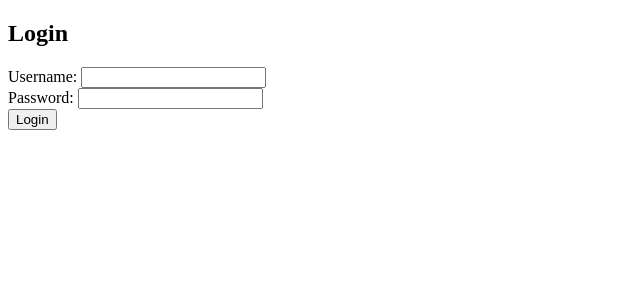
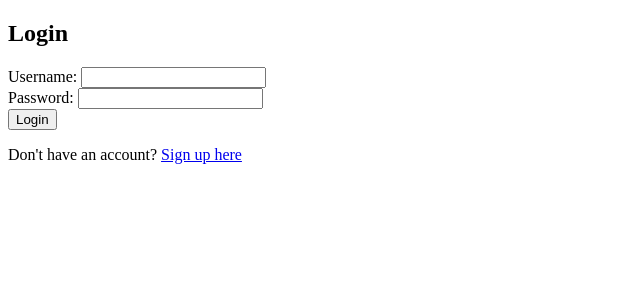
Before and after one commit to t0m0h1/SSD-2026-Assignment-1, a Flask app: template templates/login.html in a window 1280 px wide. Shown: the top 300 px of the page, without its empty margins (0-640 px from the left). Run offline with Flask 3, Linux system fonts and the light colour scheme; the template is opened without the code that fills it, so the values that code supplies are empty.

Commit message:
Add sign-up prompt to login page

```diff
--- a/templates/login.html
+++ b/templates/login.html
@@ -20,5 +20,8 @@
             <button type="submit">Login</button>
         </div>
     </form>
+    <div class="sign-up">
+        <p>Don't have an account? <a href="/signup">Sign up here</a></p>
+    </div>
 </body>
 </html>
```
